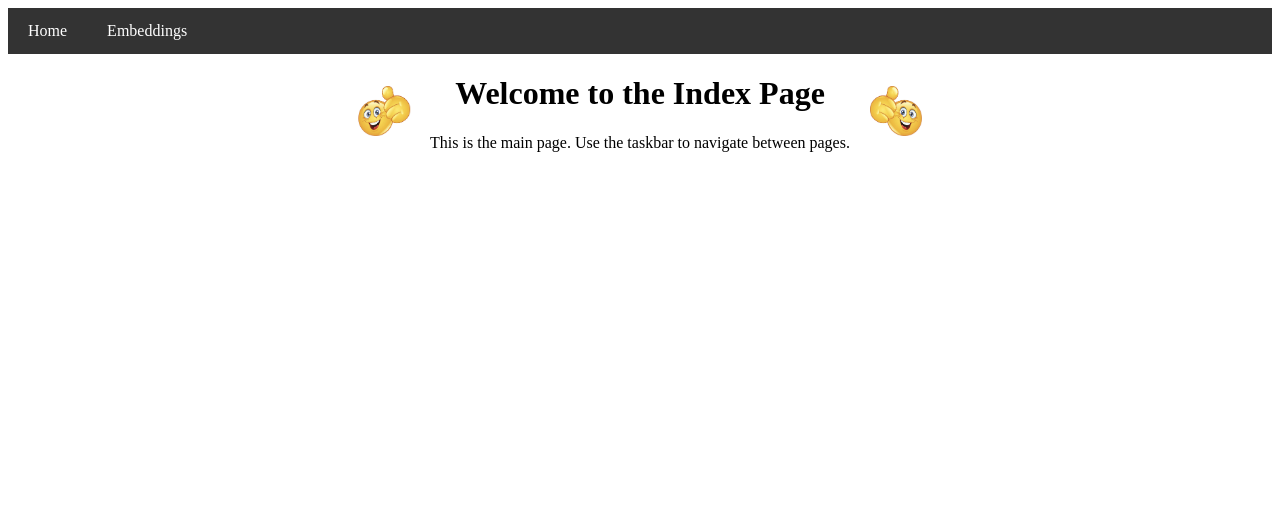
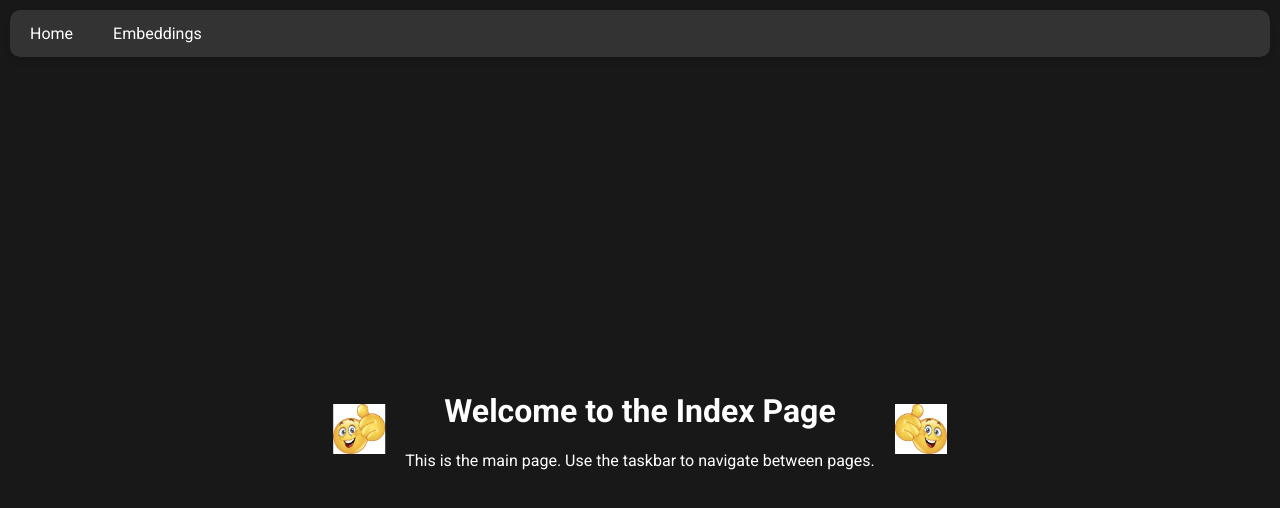
Before and after one commit to albayrta/albayrta.github.io, a plain HTML site: page index.html in a window 1280 px wide. Drawn offline with Linux system fonts and the light colour scheme.

Commit message:
css moderner

```diff
--- a/index.html
+++ b/index.html
@@ -5,27 +5,7 @@
     <meta name="viewport" content="width=device-width, initial-scale=1.0">
     <title>Index Page</title>
     <link rel="stylesheet" href="styles.css">
-    <style>
-        /* Centering content and aligning images */
-        .center-content {
-            display: flex;
-            justify-content: center;
-            align-items: center;
-            text-align: center;
-            gap: 20px; /* Space between the text and the images */
-        }
-
-        /* Styling for the images */
-        .center-content img {
-            height: 50px; /* Adjust size as needed */
-            width: auto;
-        }
-
-        /* Mirror the left image */
-        .center-content img.mirror {
-            transform: scaleX(-1);
-        }
-    </style>
+    <link href="https://fonts.googleapis.com/css2?family=Roboto:wght@400;700&display=swap" rel="stylesheet">
 </head>
 <body>
 
--- a/styles.css
+++ b/styles.css
@@ -1,7 +1,13 @@
 /* styles.css */
+
+/* Taskbar styling */
 .taskbar {
     background-color: #333;
     overflow: hidden;
+    font-family: 'Roboto', sans-serif; /* Modern font */
+    border-radius: 10px; /* Rounded corners */
+    box-shadow: 0 4px 6px rgba(0, 0, 0, 0.1); /* Subtle shadow */
+    margin: 10px 10px 0; /* Add small margin to top, left, and right */
 }
 
 .taskbar a {
@@ -11,8 +17,43 @@
     text-align: center;
     padding: 14px 20px;
     text-decoration: none;
+    transition: background-color 0.3s ease, color 0.3s ease; /* Smooth hover transition */
 }
 
 .taskbar a:hover {
     background-color: #575757;
 }
+
+/* Global font application and background */
+body {
+    font-family: 'Roboto', sans-serif; /* Modern font */
+    margin: 0;
+    padding: 0;
+    background-color: #181818; /* ChatGPT grey color */
+    color: white; /* Make all text white */
+
+    height: 100vh; /* Ensure it covers the full viewport height */
+    display: flex;
+    flex-direction: column;
+}
+
+/* Centering content and aligning images */
+.center-content {
+    display: flex;
+    justify-content: center;
+    align-items: center;
+    text-align: center;
+    gap: 20px; /* Space between the text and the images */
+    flex-grow: 1; /* Ensures it occupies remaining space */
+}
+
+/* Styling for the images */
+.center-content img {
+    height: 50px; /* Adjust size as needed */
+    width: auto;
+}
+
+/* Mirror the left image */
+.center-content img.mirror {
+    transform: scaleX(-1);
+}
```
